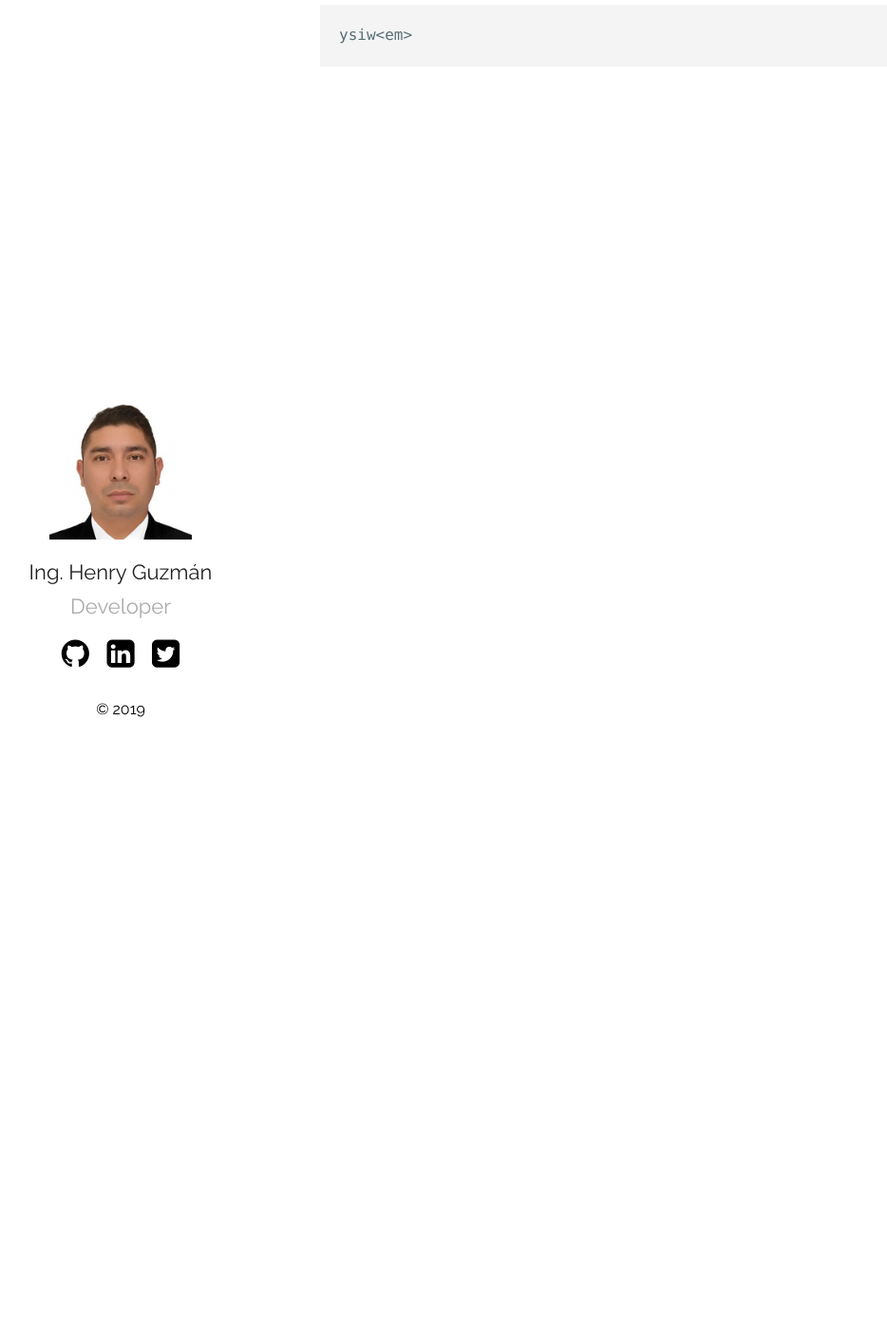
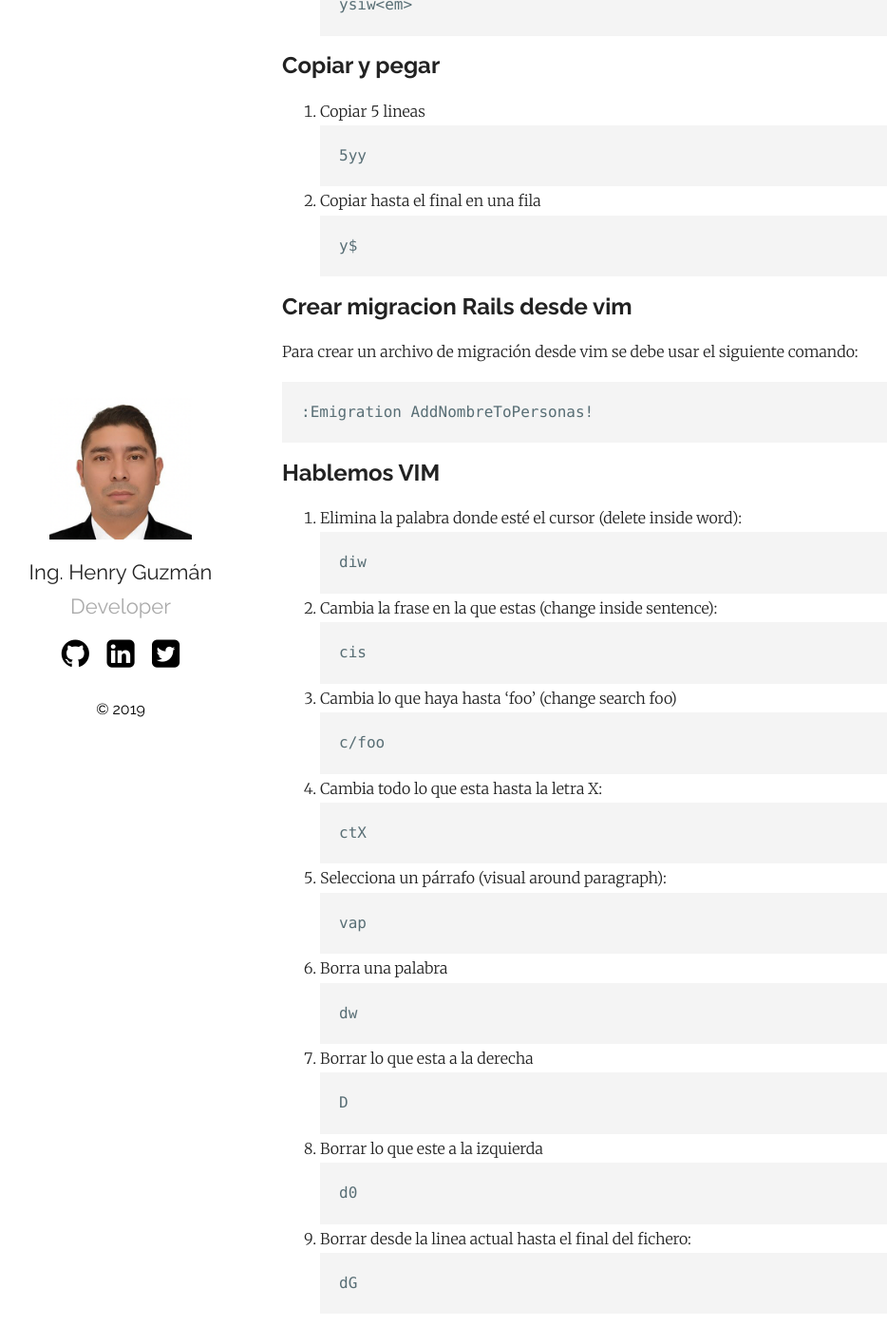
Before and after one commit to hguzman/hguzman.github.io, a Jekyll site: the page built from _posts/2019-11-29-listado-de-comandos-utiles-para-trabajar-en.vim.markdown, in a window 1280 px wide and 1400 px high, scrolled down 2231 px. Shown: the top 1396 px of the window at 95% size, without its empty margins (58-992 px from the left). Built offline with Jekyll 4.4.1, drawn with Linux system fonts in a browser that asks for light colours; comment, search, counter and statistics services are not loaded.

Commit message:
Cambios en el documento de VIM

````diff
--- a/_posts/2019-11-29-listado-de-comandos-utiles-para-trabajar-en.vim.markdown
+++ b/_posts/2019-11-29-listado-de-comandos-utiles-para-trabajar-en.vim.markdown
@@ -72,7 +72,6 @@ Buscando un poco en internet para intentar explicar algunos muchahos sobre como
 Para trabajar con parentesis, corchetes y comillas, se debe utilizar el plugin [surround]
 
 1. Cambiar comillas dobles por comillas sencillas
-
 ```shell
 cs"'
 ```
@@ -93,5 +92,62 @@ yss)
 ysiw<em>
 ```
 
+## Copiar y pegar
+
+1. Copiar 5 lineas
+```shell
+5yy
+```
+2. Copiar hasta el final en una fila
+```shell
+y$
+```
+
+## Crear migracion Rails desde vim
+
+Para crear un archivo de migración desde vim se debe usar el siguiente comando:
+```shell
+:Emigration AddNombreToPersonas!
+```
+
+## Hablemos VIM
+
+1. Elimina la palabra donde esté el cursor (delete inside word):
+```shell
+diw
+```
+2. Cambia la frase en la que estas (change inside sentence):
+```shell
+cis
+```
+3. Cambia lo que haya hasta 'foo' (change search foo)
+```shell
+c/foo
+```
+4. Cambia todo lo que esta hasta la letra X:
+```shell
+ctX
+```
+5. Selecciona un párrafo (visual around paragraph):
+```shell
+vap
+```
+6. Borra una palabra
+```shell
+dw
+```
+7. Borrar lo que esta a la derecha
+```shell
+D
+```
+8. Borrar lo que este a la izquierda
+```shell
+d0
+```
+9. Borrar desde la linea actual hasta el final del fichero:
+```shell
+dG
+```
+
 [introcuccion]: https://hipertextual.com/archivo/2014/09/como-usar-vim-1-introduccion-a-vim/
 [surround]: https://github.com/tpope/vim-surround
````
